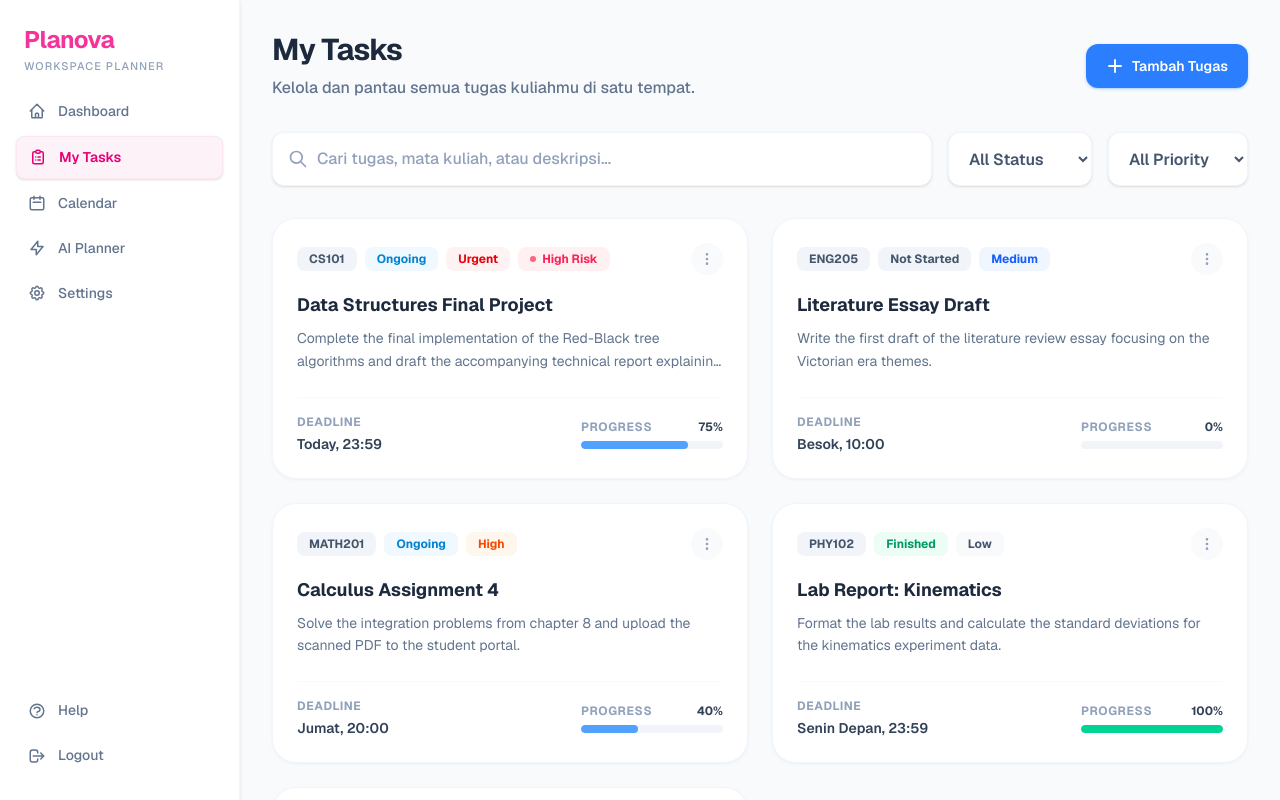
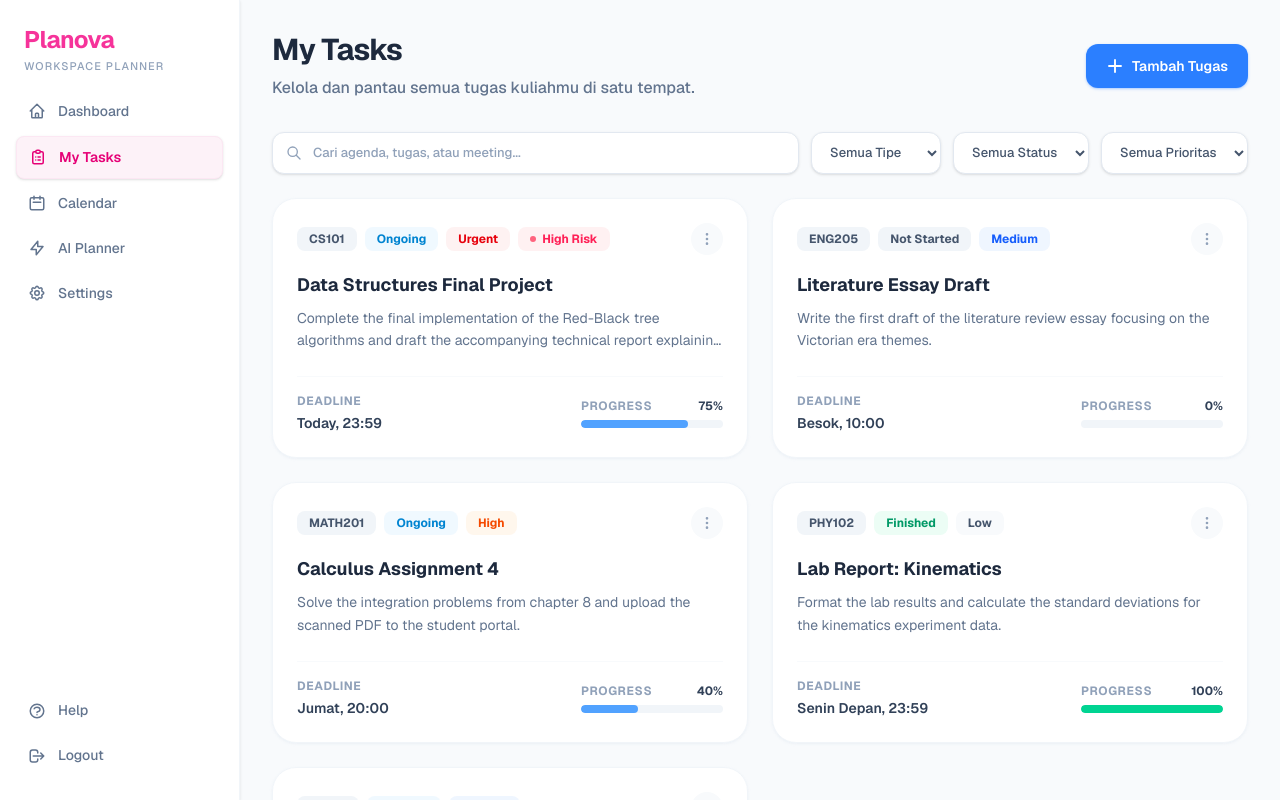
Before and after one commit to Ctiaqis/Planova, a Next.js app: page /my-tasks in a window 1280 px wide. Built offline with nearby package versions, Linux system fonts and the light colour scheme.

Commit message:
style: refine task filters

```diff
--- a/src/components/task-filter.tsx
+++ b/src/components/task-filter.tsx
@@ -1,33 +1,36 @@
 export function TaskFilter() {
   return (
-    <div className="flex flex-col xl:flex-row gap-4 mb-8">
-      {/* Search Bar */}
+    <div className="flex flex-col md:flex-row gap-3 mb-6">
       <div className="relative flex-1">
-        <div className="absolute inset-y-0 left-0 pl-4 flex items-center pointer-events-none">
-          <svg xmlns="http://www.w3.org/2000/svg" className="h-5 w-5 text-slate-400" fill="none" viewBox="0 0 24 24" stroke="currentColor" strokeWidth={2}>
+        <div className="absolute inset-y-0 left-0 pl-3.5 flex items-center pointer-events-none">
+          <svg xmlns="http://www.w3.org/2000/svg" className="h-4 w-4 text-slate-400" fill="none" viewBox="0 0 24 24" stroke="currentColor" strokeWidth="2">
             <path strokeLinecap="round" strokeLinejoin="round" d="M21 21l-6-6m2-5a7 7 0 11-14 0 7 7 0 0114 0z" />
           </svg>
         </div>
         <input
           type="text"
-          placeholder="Cari tugas, mata kuliah, atau deskripsi..."
-          className="w-full pl-11 pr-4 py-3.5 bg-white border border-slate-100 rounded-xl shadow-sm focus:outline-none focus:ring-2 focus:ring-blue-400/50 text-slate-700 font-medium placeholder-slate-400 transition-shadow"
+          placeholder="Cari agenda, tugas, atau meeting..."
+          className="w-full pl-10 pr-4 py-2.5 bg-white border border-slate-200 rounded-xl shadow-sm focus:outline-none focus:ring-2 focus:ring-pink-100 focus:border-pink-300 text-[13px] text-slate-700 font-medium placeholder-slate-400 transition-all"
         />
       </div>
 
-      <div className="flex flex-wrap sm:flex-nowrap gap-4">
-        {/* Status Filter */}
-        <select className="flex-1 sm:flex-none bg-white border border-slate-100 rounded-xl px-4 py-3.5 text-slate-600 font-semibold shadow-sm focus:outline-none focus:ring-2 focus:ring-blue-400/50 cursor-pointer min-w-[140px]">
-          <option value="All">All Status</option>
+      <div className="flex flex-wrap sm:flex-nowrap gap-3">
+        <select className="flex-1 sm:flex-none bg-white border border-slate-200 rounded-xl px-3.5 py-2.5 text-[13px] text-slate-600 font-medium shadow-sm focus:outline-none focus:ring-2 focus:ring-pink-100 focus:border-pink-300 cursor-pointer min-w-[130px] transition-all outline-none">
+          <option value="All">Semua Tipe</option>
+          <option value="Task">Task</option>
+          <option value="Meeting">Meeting</option>
+          <option value="Daily">Daily Plan</option>
+        </select>
+
+        <select className="flex-1 sm:flex-none bg-white border border-slate-200 rounded-xl px-3.5 py-2.5 text-[13px] text-slate-600 font-medium shadow-sm focus:outline-none focus:ring-2 focus:ring-pink-100 focus:border-pink-300 cursor-pointer min-w-[130px] transition-all outline-none">
+          <option value="All">Semua Status</option>
           <option value="Not Started">Not Started</option>
           <option value="Ongoing">Ongoing</option>
           <option value="Finished">Finished</option>
-          <option value="High Risk">High Risk</option>
         </select>
 
-        {/* Priority Filter */}
-        <select className="flex-1 sm:flex-none bg-white border border-slate-100 rounded-xl px-4 py-3.5 text-slate-600 font-semibold shadow-sm focus:outline-none focus:ring-2 focus:ring-blue-400/50 cursor-pointer min-w-[140px]">
-          <option value="All">All Priority</option>
+        <select className="flex-1 sm:flex-none bg-white border border-slate-200 rounded-xl px-3.5 py-2.5 text-[13px] text-slate-600 font-medium shadow-sm focus:outline-none focus:ring-2 focus:ring-pink-100 focus:border-pink-300 cursor-pointer min-w-[130px] transition-all outline-none">
+          <option value="All">Semua Prioritas</option>
           <option value="Low">Low</option>
           <option value="Medium">Medium</option>
           <option value="High">High</option>
```
